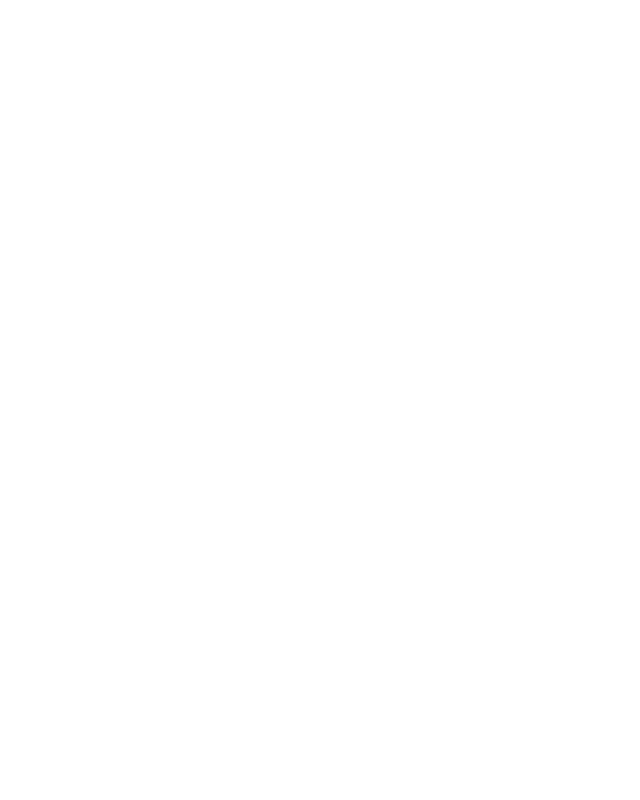
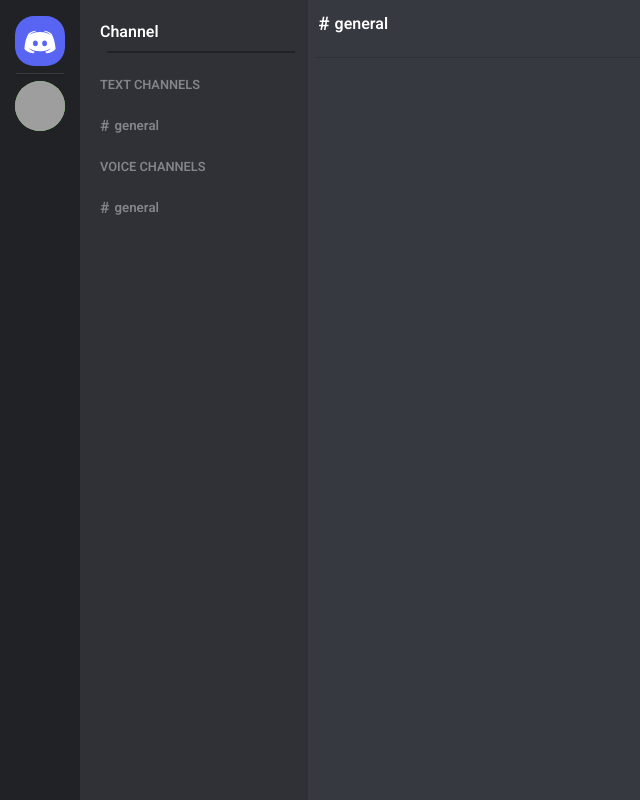
Before and after one commit to Sanidhya0504/discord-clone, a React (Create React App) app: page /#/dashboard/channel in a window 1280 px wide. Before the commit this address had no page. Shown: the whole page, without its empty margins (0-640 px from the left). Built offline with nearby package versions, Linux system fonts and the light colour scheme; grey boxes are pictures that could not be loaded.

Commit message:
added server page

```diff
--- a/src/App.js
+++ b/src/App.js
@@ -3,6 +3,7 @@
 import Login from './components/login/login.js';
 import Register from './components/register/register.js';
 import Dashboard from './components/dashboard/dashboard.js';
+import Server from './components/dashboard/server/server.js';
 
 import {HashRouter, Route, Routes  } from "react-router-dom";
 
@@ -15,6 +16,8 @@
         <Route path="/login" element={<Login/>}></Route>
         <Route path="/register" element={<Register/>}></Route>
         <Route path="/dashboard" element={<Dashboard/>}></Route>
+        <Route path="/dashboard/channel" element={<Server/>}></Route>
+
       </Routes>
     </HashRouter>
 
--- a/src/assets/styles/dashboard_styles.css
+++ b/src/assets/styles/dashboard_styles.css
@@ -236,3 +236,56 @@
         display: none;
     }
 }
+
+
+
+
+
+
+#channel--head{
+    color: #fff;
+    font-family:'Heebo', sans-serif ;
+    font-size: 1rem;
+}
+
+
+.channel--text{
+    padding: 1rem 0rem;
+    color: #82858a;
+    font-size: 0.8rem;
+    font-family:'Heebo', sans-serif ;
+    display: flex;
+    justify-content: space-between;
+    cursor: pointer;
+}
+
+.channel--button{
+    display: flex;
+    align-items: center;
+    gap: 5px;
+    background-color: #303136 ;
+    border: none;
+    font-family:'Heebo', sans-serif ;
+    color:#82858a ;
+    width: 100%;
+    height: 2rem;
+    cursor: pointer;
+}
+
+.channel--button:hover{
+    background-color: #34373c;
+    color: #fff;
+}
+
+
+
+.channel--name{
+    display: flex;
+    align-items: center;
+    gap: 5px;
+    background-color:  #363940 ;
+    font-family:'Heebo', sans-serif ;
+    color:#fff ;
+    width: 100%;
+    height: 2rem;
+}
--- a/src/components/dashboard/channelbar.js
+++ b/src/components/dashboard/channelbar.js
@@ -1,18 +1,23 @@
 import react from "react";
 import style from "../../assets/styles/dashboard_styles.css";
 import logo from "../../assets/discord_logo.svg"
+import {Link} from "react-router-dom";
 
 const channelBar =()=>{
     return(
         <div>
             <div className="channel--nav">
-                <button id="my--channel">
+                <Link to="/dashboard">
+                    <button id="my--channel">
                     <img id="my--channel--img" src={logo}></img>
-                </button>
+                    </button>
+                </Link>
                 <hr id="bar"></hr>
-                <button id="nav--channel">
-                    <img id="nav--channel--img" src="https://cdn.pixabay.com/photo/2013/07/13/10/51/football-157930_960_720.png"></img>
-                </button>
+                <Link to="/dashboard/channel">
+                    <button id="nav--channel">
+                        <img id="nav--channel--img" src="https://cdn.pixabay.com/photo/2013/07/13/10/51/football-157930_960_720.png"></img>
+                    </button>
+                </Link>
             </div>
 
         </div>
--- /dev/null
+++ b/src/components/dashboard/server/channel.js
@@ -0,0 +1,17 @@
+import react from "react"
+
+
+const Channel =()=>{
+    return(
+        <div className="direct--msg--screen">
+            <h3 id="channel--head">Channel</h3>
+            <hr id="direct--separate"></hr>
+            <p className="channel--text">TEXT CHANNELS</p>
+            <button className="channel--button"><h3>#</h3>general</button>
+            <p className="channel--text">VOICE CHANNELS</p>
+            <button className="channel--button"><h3>#</h3>general</button>
+        </div>
+    )
+}
+
+export default Channel;
--- /dev/null
+++ b/src/components/dashboard/server/server.js
@@ -0,0 +1,18 @@
+import react from "react";
+import ChannelBar from '../channelbar';
+import Channel from "./channel";
+import ServerHome from "./serverhome";
+
+
+
+const Server =()=>{
+    return(
+        <div className="dash--screen">
+            <ChannelBar/>
+            <Channel/>
+            <ServerHome/>
+        </div>
+    )
+}
+
+export default Server;
--- /dev/null
+++ b/src/components/dashboard/server/serverhome.js
@@ -0,0 +1,18 @@
+import react from "react";
+import ServerNav from "./servernav";
+
+
+const ServerHome =()=>{
+    return(
+        <div className="dash--home--screen">
+            <ServerNav/>
+            <div id="dash--home">
+                <div id="no--friends--wrap">
+
+                </div>
+            </div>
+        </div>
+    )
+}
+
+export default ServerHome;
--- /dev/null
+++ b/src/components/dashboard/server/servernav.js
@@ -0,0 +1,20 @@
+import react from "react";
+
+
+
+const ServerNav =()=>{
+    return(
+    <>
+        <div className="dash--nav--wrap">
+            <div id="dash--nav">
+                <div id="nav--content">
+                <p className="channel--name"><h3>#</h3>general</p>
+                </div>
+            </div>
+        </div>
+        <hr id="nav--separate"></hr>
+    </>
+    )
+}
+
+export default ServerNav;
```
Also changed, not shown: 1 other file (tests, documents, lock files or other folders).
